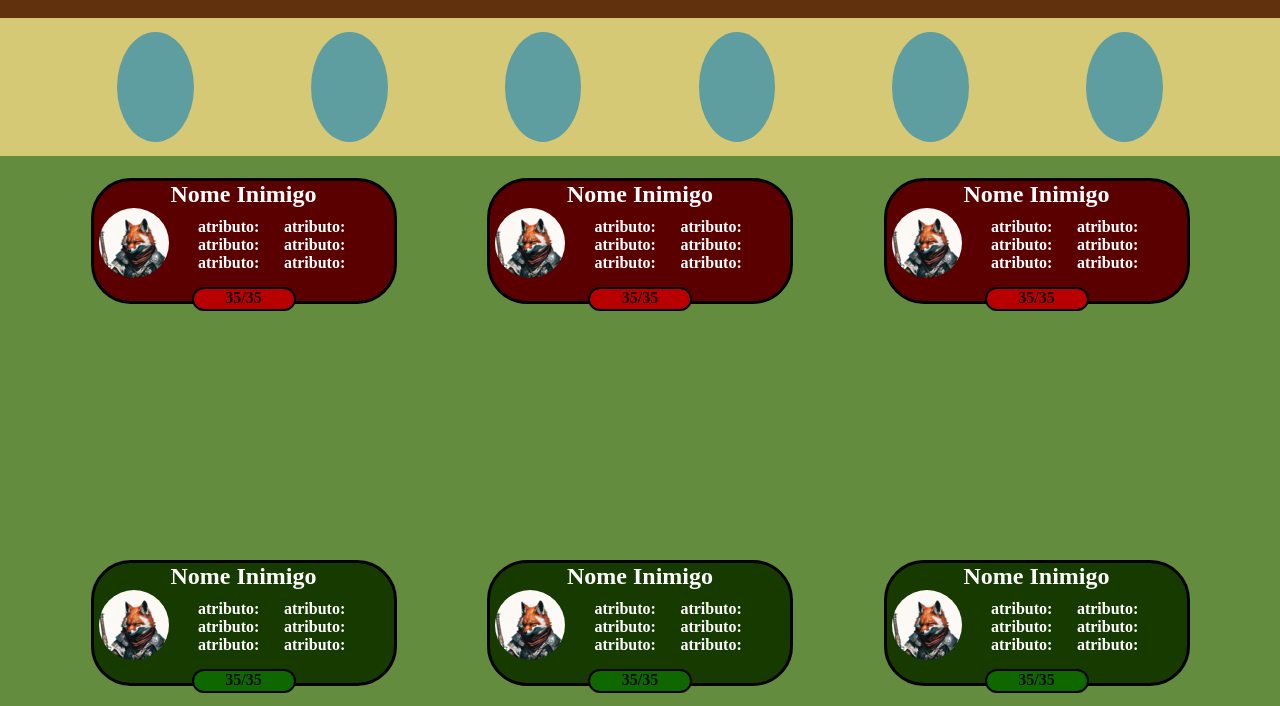
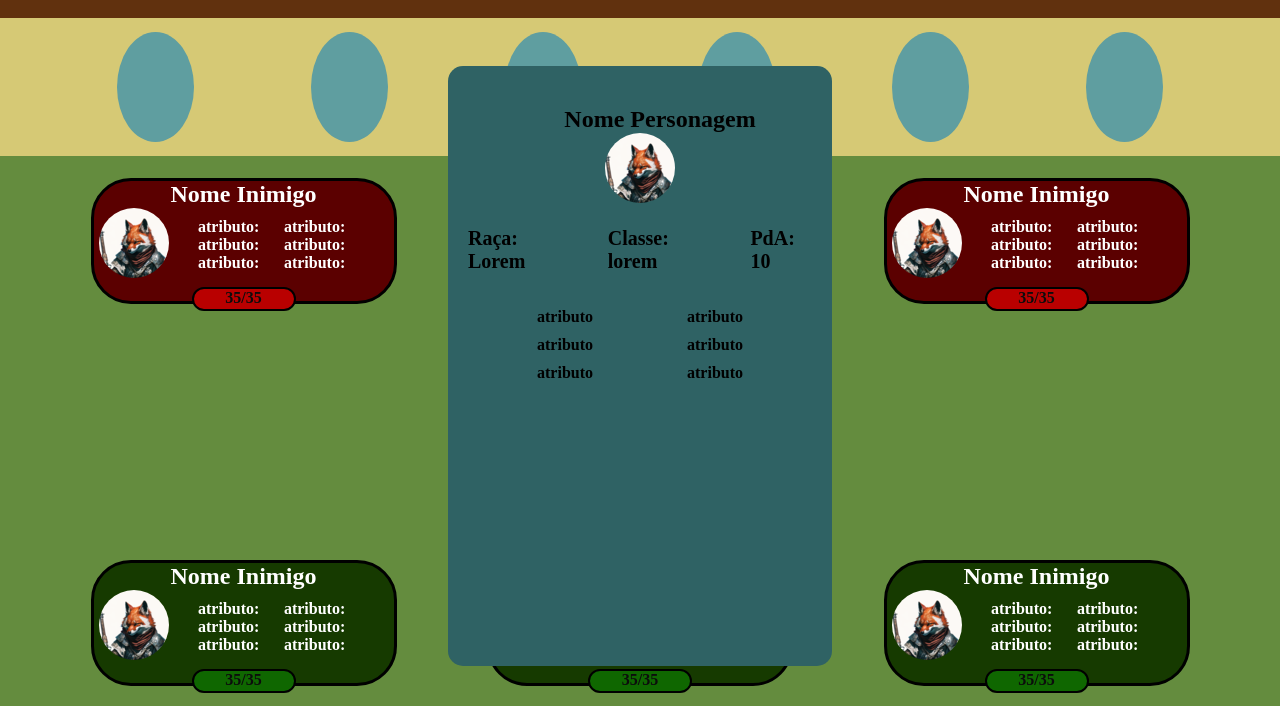
Before and after one commit to davipadilha19/Sistema-RPG, a plain HTML site: page combate.html in a window 1280 px wide. Shown: the part 94-800 px from the top of the page. Drawn offline with nearby package versions, Linux system fonts and the light colour scheme.

Commit message:
Add files via upload

```diff
--- a/combate.html
+++ b/combate.html
@@ -208,7 +208,34 @@
       </div>
 
       <!--? Area de visualização de Personagem-->
-      <div id="div-visualizarPersonagem"></div>
+      <div id="div-visualizarPersonagem">
+        <div class="visualizarPersonagemGeral">
+          <h2>Nome Personagem</h2>
+          <div class="div-visualizarImagem">
+            <img src="fox-folk.png" />
+          </div>
+          <div class="div-visualizarAtributos">
+            <div id="raca">
+              <div>Raça: Lorem</div>
+              <div>Classe: lorem</div>
+              <div>PdA: 10</div>
+            </div>
+            <div class="visualizarAtributos">
+              <div>atributo</div>
+              <div>atributo</div>
+            </div>
+
+            <div class="visualizarAtributos">
+              <div>atributo</div>
+              <div>atributo</div>
+            </div>
+            <div class="visualizarAtributos">
+              <div>atributo</div>
+              <div>atributo</div>
+            </div>
+          </div>
+        </div>
+      </div>
     </section>
     <script src="scriptCombate.js"></script>
   </body>
--- a/style.css
+++ b/style.css
@@ -458,5 +458,39 @@ input[type="submit"]:hover {
   position: absolute;
   top: 20vh;
   left: 35vw;
-  visibility: hidden;
+  visibility: visible;
+  border-radius: 15px;
 }
+.visualizarPersonagemGeral {
+  visibility: visible;
+  display: flex;
+  align-items: center;
+  flex-direction: column;
+}
+.div-visualizarImagem > img {
+  border-radius: 50%;
+}
+.div-visualizarAtributos {
+  display: flex;
+  flex-direction: column;
+}
+#raca {
+  margin: auto;
+  font-size: 20px;
+  font-weight: 700;
+  margin-bottom: 10px;
+  display: flex;
+  justify-content: space-evenly;
+}
+#raca > div {
+  padding: 20px;
+}
+.visualizarAtributos {
+  display: flex;
+  justify-content: space-evenly; /* Espaçamento entre os atributos */
+}
+
+.visualizarAtributos > div {
+  font-weight: 700;
+  padding: 5px; /* Adicione padding para espaço interno */
+}
```
Also changed, not shown: index.html (+3 -3 lines).
